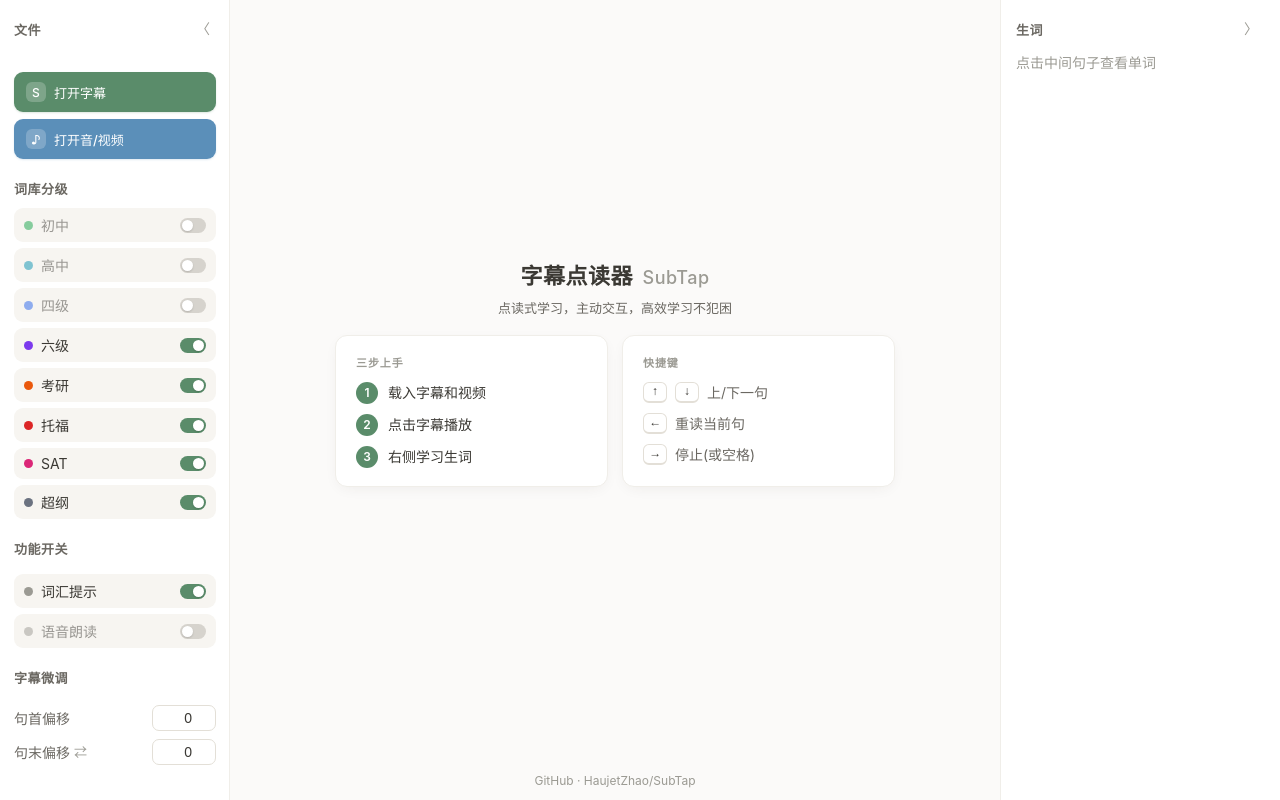
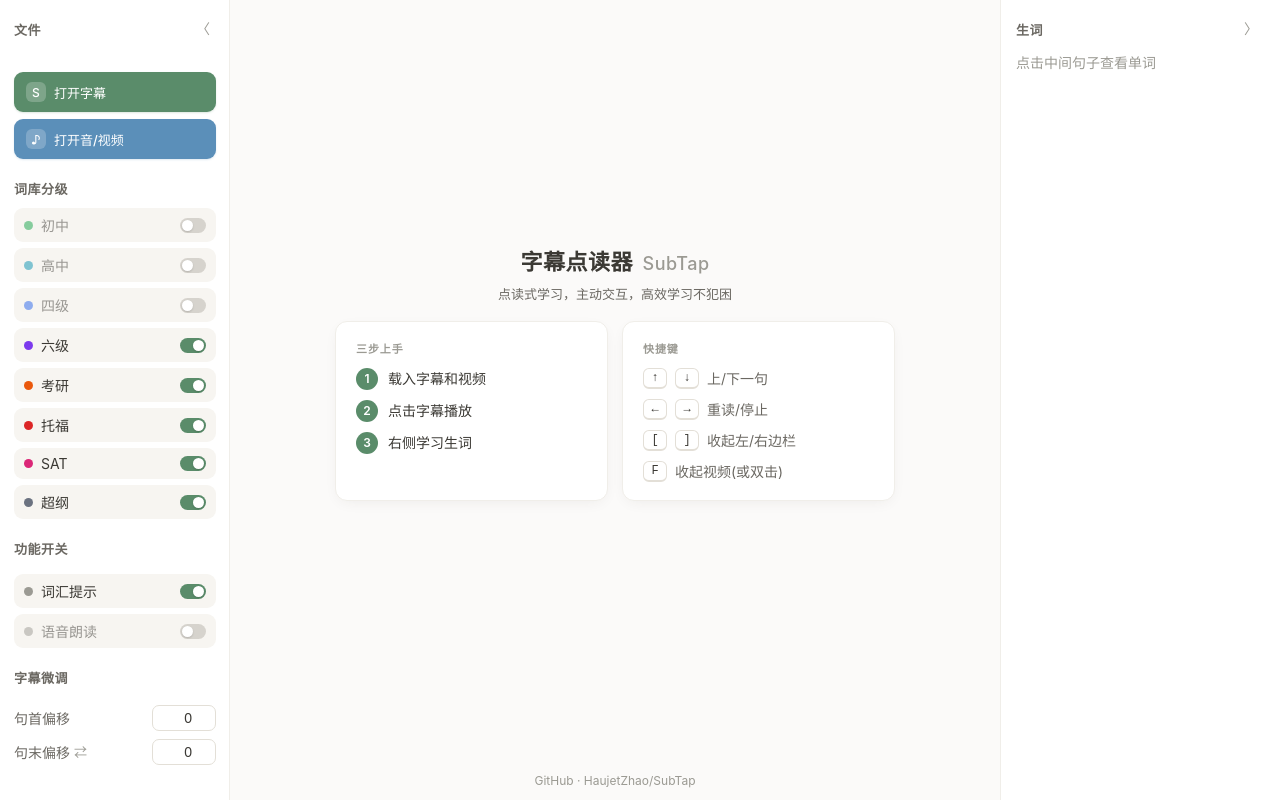
Before and after one commit to HaujetZhao/SubTap, a Vue app: page / in a window 1280 px wide. Built offline with nearby package versions, Linux system fonts and the light colour scheme.

Commit message:
feat(ui): 加 F 键收起视频, 去掉视频 hover tooltip, 开屏/README 补快捷键说明

```diff
--- a/src/App.vue
+++ b/src/App.vue
@@ -314,6 +314,7 @@
   // 面板收展快捷键:不依赖字幕,空载引导页也可用。
   if (e.key === '[') { e.preventDefault(); toggleFab('left'); return; }
   if (e.key === ']') { e.preventDefault(); toggleFab('right'); return; }
+  if (e.key === 'f' || e.key === 'F') { e.preventDefault(); toggleCollapse(); return; }
   if (!sentences.value.length) return;
   const n = sentences.value.length;
   const idx = currentIdx.value;
@@ -407,7 +408,7 @@
       <div class="video-slot" :class="{ 'no-video': mediaKind !== 'video', collapsed: videoCollapsed }">
         <video v-show="!videoCollapsed" ref="mediaEl" class="media-video"
                preload="metadata" :style="{ height: videoHeight + 'px' }"
-               title="双击收起" @dblclick.prevent="toggleCollapse"></video>
+               @dblclick.prevent="toggleCollapse"></video>
         <div v-show="!videoCollapsed" class="resize-handle" @mousedown="startResize"></div>
         <button v-if="videoCollapsed" class="expand-btn" @click="toggleCollapse">▸ 展开视频</button>
       </div>
--- a/src/components/SentenceList.vue
+++ b/src/components/SentenceList.vue
@@ -100,8 +100,9 @@
         <div class="empty-card">
           <div class="empty-card-h">快捷键</div>
           <div class="empty-key"><kbd>↑</kbd><kbd>↓</kbd>上/下一句</div>
-          <div class="empty-key"><kbd>←</kbd>重读当前句</div>
-          <div class="empty-key"><kbd>→</kbd>停止(或空格)</div>
+          <div class="empty-key"><kbd>←</kbd><kbd>→</kbd>重读/停止</div>
+          <div class="empty-key"><kbd>[</kbd><kbd>]</kbd>收起左/右边栏</div>
+          <div class="empty-key"><kbd>F</kbd>收起视频(或双击)</div>
         </div>
       </div>
       <a class="empty-footer" href="https://github.com/HaujetZhao/SubTap" target="_blank" rel="noopener">GitHub · HaujetZhao/SubTap</a>
```
Also changed, not shown: 1 other file (tests, documents, lock files or other folders).
